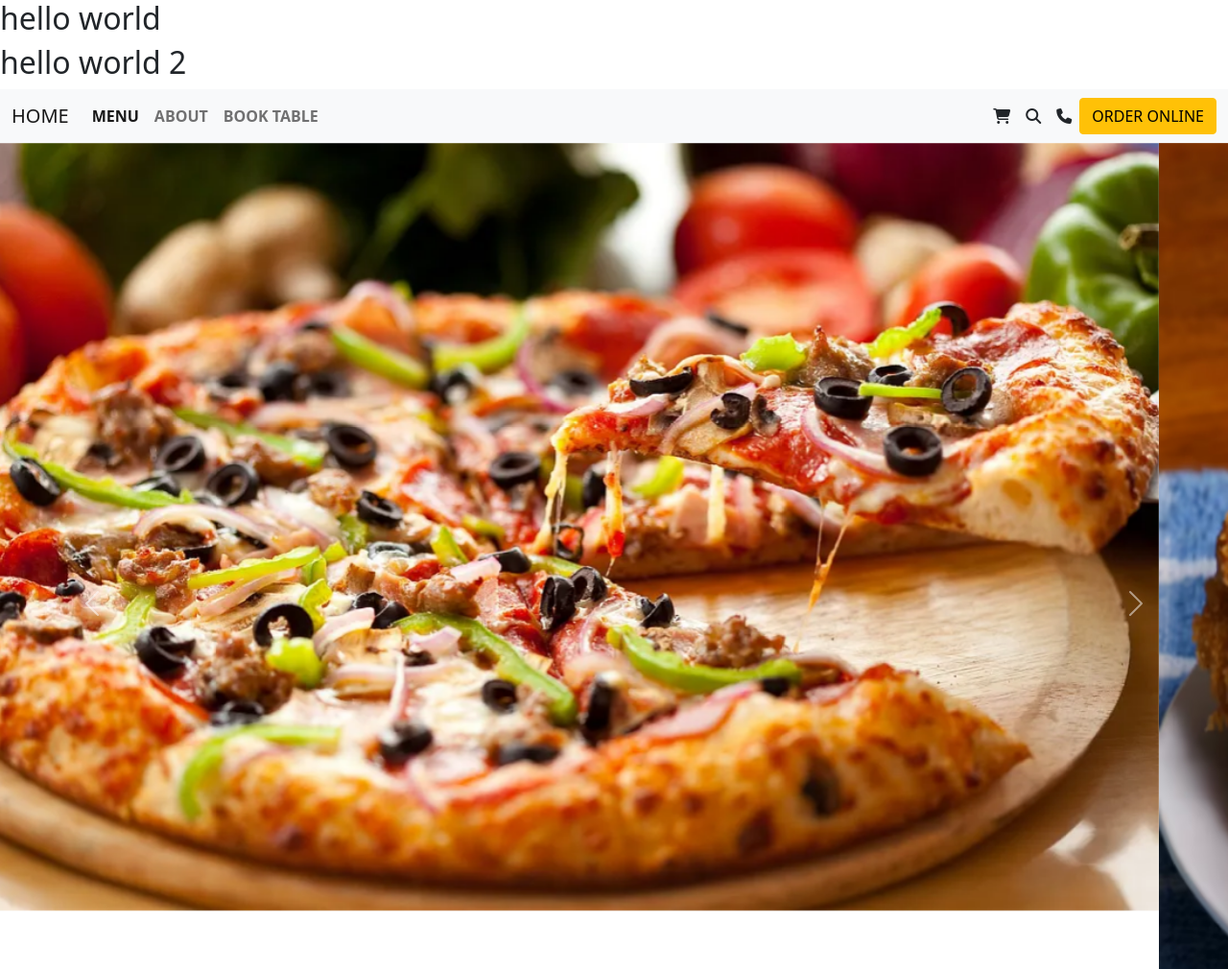
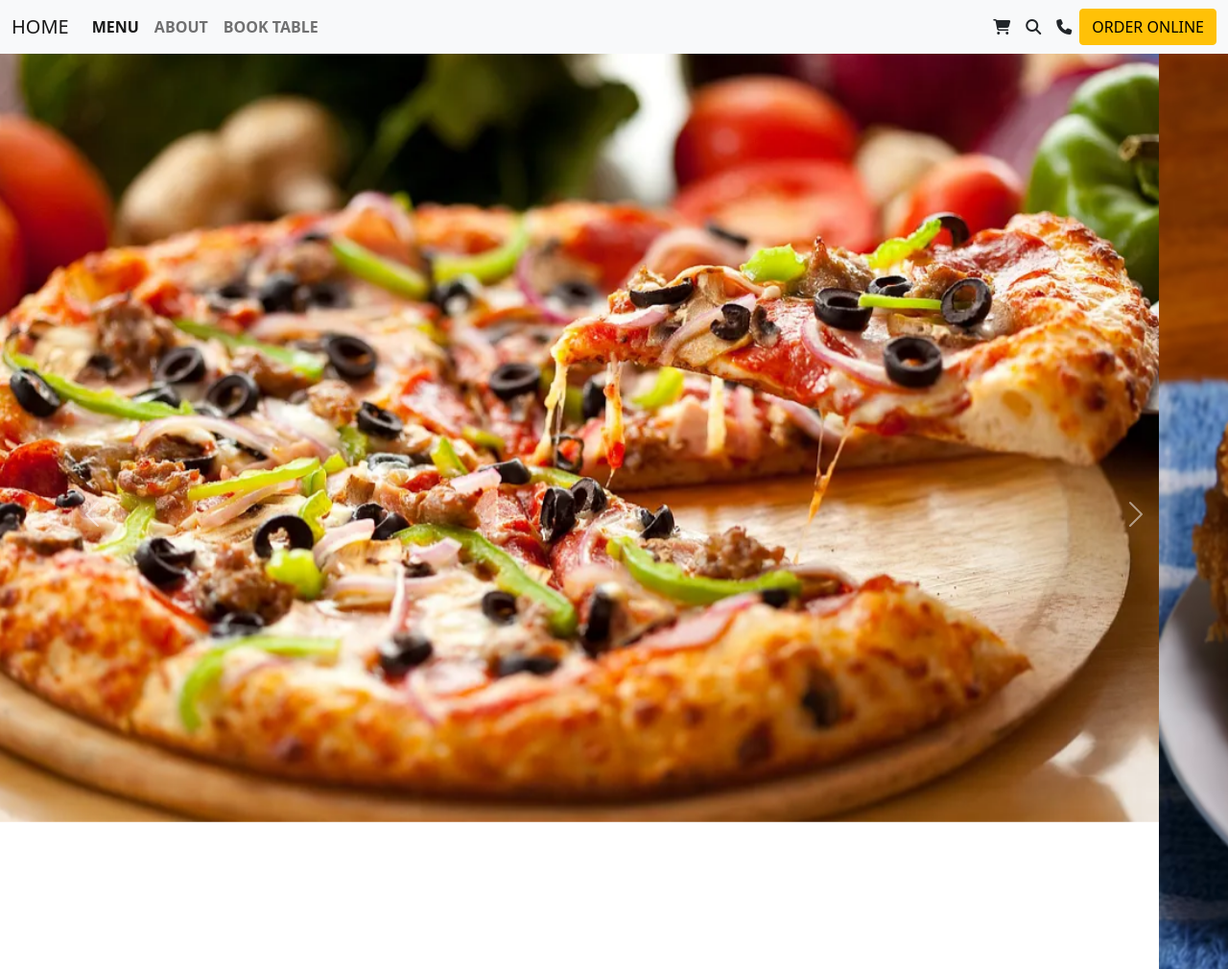
Before and after one commit to mairshaikh62662-png/template, a plain HTML site: page index.html in a window 1280 px wide. Shown: the top 1010 px of the page at 96% size. Drawn offline with nearby package versions, Linux system fonts and the light colour scheme.

Commit message:
remainder

```diff
--- a/index.html
+++ b/index.html
@@ -10,9 +10,7 @@
 </head>
 <body>
 
-<h2>hello world</h2>
 
-<h2>hello world 2</h2>
 
 
 
```
